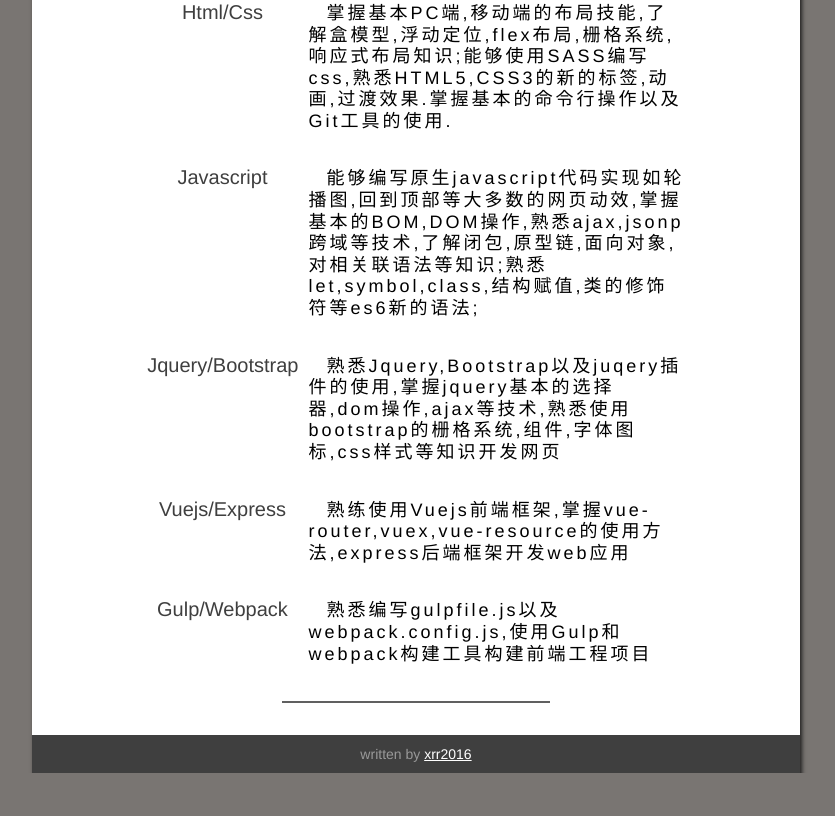
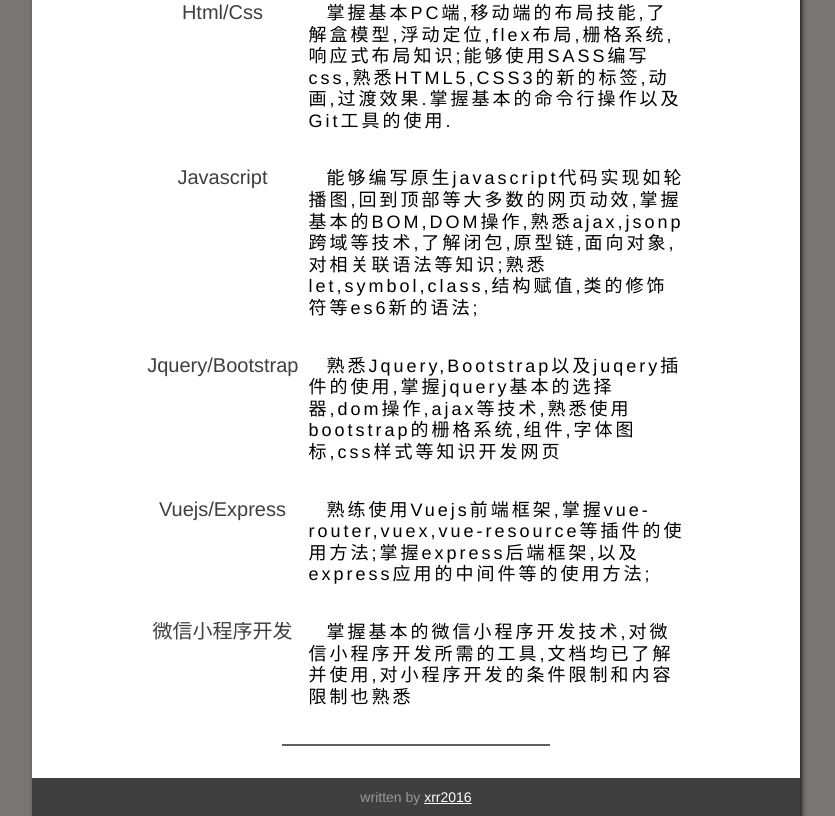
Before and after one commit to xrr2016/canvas_particle, a website: page index.html in a window 1280 px wide. Shown: the part 1169-1985 px from the top of the page, without its empty margins (224-1059 px from the left). Before the commit the page ends 1942 px from the top, so only its background shows below. Drawn offline with Linux system fonts and the light colour scheme.

Commit message:
:memo: edit

```diff
--- a/index.html
+++ b/index.html
@@ -80,13 +80,13 @@
           <li class="skills-item">
             <span class="skill-name">Vuejs/Express</span>
             <p class="skill-description">
-              熟练使用Vuejs前端框架,掌握vue-router,vuex,vue-resource的使用方法,express后端框架开发web应用
+              熟练使用Vuejs前端框架,掌握vue-router,vuex,vue-resource等插件的使用方法;掌握express后端框架,以及express应用的中间件等的使用方法;
             </p>
           </li>
           <li class="skills-item">
-            <span class="skill-name">Gulp/Webpack</span>
+            <span class="skill-name">微信小程序开发</span>
             <p class="skill-description">
-              熟悉编写gulpfile.js以及webpack.config.js,使用Gulp和webpack构建工具构建前端工程项目
+              掌握基本的微信小程序开发技术,对微信小程序开发所需的工具,文档均已了解并使用,对小程序开发的条件限制和内容限制也熟悉
             </p>
           </li>
         </ul>
```
